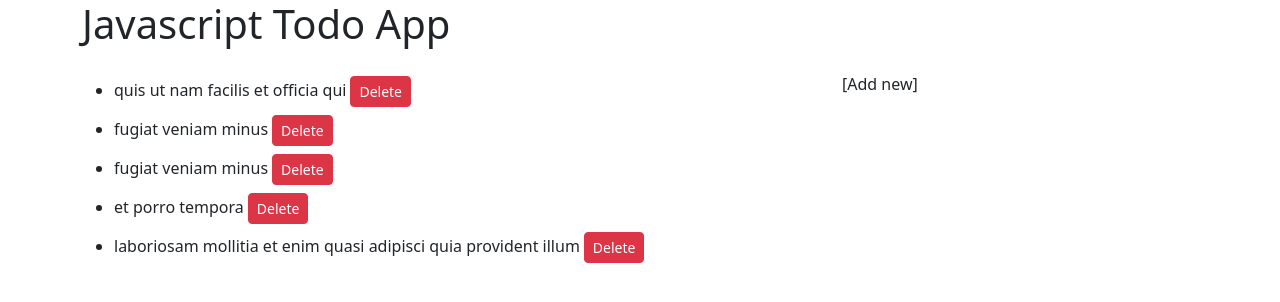
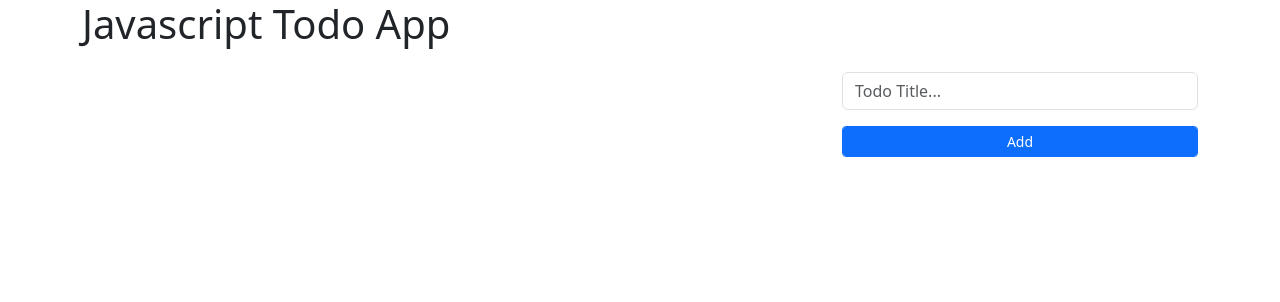
Before and after one commit to rebelNG/tdp_recap, a plain HTML site: page HTML/assignment.html in a window 1280 px wide. Drawn offline with nearby package versions, Linux system fonts and the light colour scheme.

Commit message:
Worked on todo

```diff
--- a/HTML/assignment.html
+++ b/HTML/assignment.html
@@ -18,7 +18,10 @@
             </ul>
           </div>
           <div class="col-4">
-            [Add new]
+            <form>
+              <input type="text" class="form-control" id="todoTitle" placeholder="Todo Title...">
+              <button onclick="newTodo()" class="addBtn btn btn-sm btn-primary form-control mt-3">Add</span>
+            </form>
           </div>
         </div>
       </div>
--- a/HTML/script.js
+++ b/HTML/script.js
@@ -24,62 +24,91 @@
 //     }
 // }
 
-let json_data = [
-    {
-        userId: 1,
-        id: 1,
-        title: "quis ut nam facilis et officia qui",
-        completed: false
-    },
-    {
-        userId: 1,
-        id: 2,
-        title: "fugiat veniam minus",
-        completed: false
-    },
-    {
-        userId: 1,
-        id: 3,
-        title: "fugiat veniam minus",
-        completed: false
-    },
-    {
-        userId: 1,
-        id: 4,
-        title: "et porro tempora",
-        completed: true
-    },
-    {
-        userId: 1,
-        id: 5,
-        title: "laboriosam mollitia et enim quasi adipisci quia provident illum",
-        completed: false
-    }
-]
+// let json_data = [
+//     {
+//         userId: 1,
+//         id: 1,
+//         title: "quis ut nam facilis et officia qui",
+//         completed: false
+//     },
+//     {
+//         userId: 1,
+//         id: 2,
+//         title: "fugiat veniam minus",
+//         completed: false
+//     },
+//     {
+//         userId: 1,
+//         id: 3,
+//         title: "fugiat veniam minus",
+//         completed: false
+//     },
+//     {
+//         userId: 1,
+//         id: 4,
+//         title: "et porro tempora",
+//         completed: true
+//     },
+//     {
+//         userId: 1,
+//         id: 5,
+//         title: "laboriosam mollitia et enim quasi adipisci quia provident illum",
+//         completed: false
+//     }
+// ]
 
+let json_data = [];
 let myList = document.getElementById("todo-list")
 
 json_data.forEach(element => {
-    let listItem = document.createElement("li")
-    listItem.appendChild(
-        document.createTextNode(element.title)
-    )
-    let deleteLink = document.createElement("a")
+    newTodo(element.title);
+});
+eventListener();
+function eventListener(){
+    let closeButtons = document.getElementsByClassName("delete")
+    for(let i = 0; i < closeButtons.length; i++){
+        closeButtons[i].addEventListener('click', deleteTodo, false)
+    }
+}
 
-    deleteLink.href = "#"
-    deleteLink.className = "btn btn-sm btn-danger m-1 delete"
-    deleteLink.appendChild(
-        document.createTextNode("Delete")
-    )
-    listItem.appendChild(deleteLink)
-    myList.appendChild(listItem)
-})
-
-let closeButtons = document.getElementsByClassName("delete")
-for(let i = 0; i < closeButtons.length; i++){
-    closeButtons[i].addEventListener('click', deleteTodo, false)
-}
 function deleteTodo(){
     let li = this.parentElement
     myList.removeChild(li)
 }
+
+// function newTodo() {
+//     let todoTitle = document.getElementById('todoTitle').value;
+//     if(todoTitle !== ''){
+//         let listItems = document.createElement('li');
+//     listItems.appendChild(document.createTextNode(todoTitle));
+//     let deleteLink = document.createElement('a');
+//     deleteLink.href = '#';
+//     deleteLink.className = "btn btn-sm btn-danger m-1 delete";
+//     deleteLink.appendChild(document.createTextNode("Delete"));
+//     listItems.appendChild(deleteLink);
+//     myList.appendChild(listItems);
+//     eventListener();
+//     console.log('New todo added');
+//   }
+// }
+
+function newTodoElement(todoTitle) {
+    let listItems = document.createElement('li');
+    listItems.appendChild(document.createTextNode(todoTitle));
+    let deleteLink = document.createElement('a');
+    deleteLink.href = '#';
+    deleteLink.className = "btn btn-sm btn-danger m-1 delete";
+    deleteLink.appendChild(document.createTextNode("Delete"));
+    listItems.appendChild(deleteLink);
+    myList.appendChild(listItems);
+  }
+
+function newTodo() {
+    let todoTitle = document.getElementById('todoTitle').value;
+    if (todoTitle !== '') {
+      json_data.push({ title: todoTitle });
+      newTodoElement(todoTitle);
+      eventListener();
+      console.log('New todo added');
+    }
+}
```
Also changed, not shown: node/index.html (+1 -0 lines), node/script.js (+49 -58 lines).
